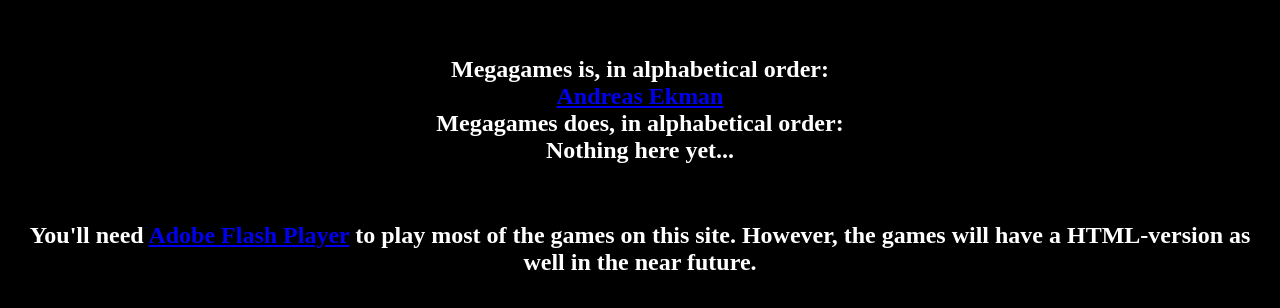
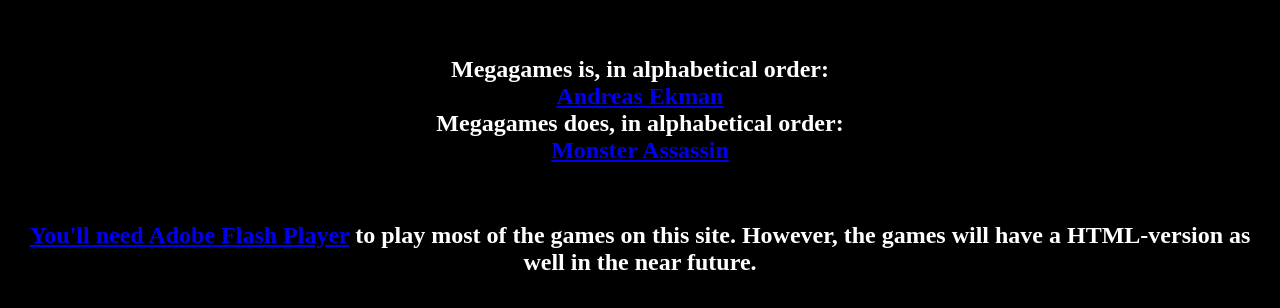
Before and after one commit to MegagamesSpecifications/megagamesspecifications.github.io, a plain HTML site: page index.html in a window 1280 px wide. Shown: the part 48-356 px from the top of the page. Drawn offline with Linux system fonts and the light colour scheme.

Commit message:
Update index.html

```diff
--- a/index.html
+++ b/index.html
@@ -2,7 +2,7 @@
 <body bgcolor="black"></body>
 <center><h1 style="color:white">Welcome to Megagames Specifications!</h1>
 </br>
- <h2 style="color:white">Megagames is, in alphabetical order: </br><a href="mailto:a.ekman07@gmail.com">Andreas Ekman</a></br> Megagames does, in alphabetical order: </br>Nothing here yet...</h2>
+ <h2 style="color:white">Megagames is, in alphabetical order: </br><a href="mailto:a.ekman07@gmail.com">Andreas Ekman</a></br> Megagames does, in alphabetical order: </br><a href="monster_assassin.html">Monster Assassin</h2>
 
 </br>
 <h2 style="color:white">You'll need <a href="https://get.adobe.com/se/flashplayer/">Adobe Flash Player</a> to play most of the games on this site. However, the games will have a HTML-version as well in the near future.</h2>
```
